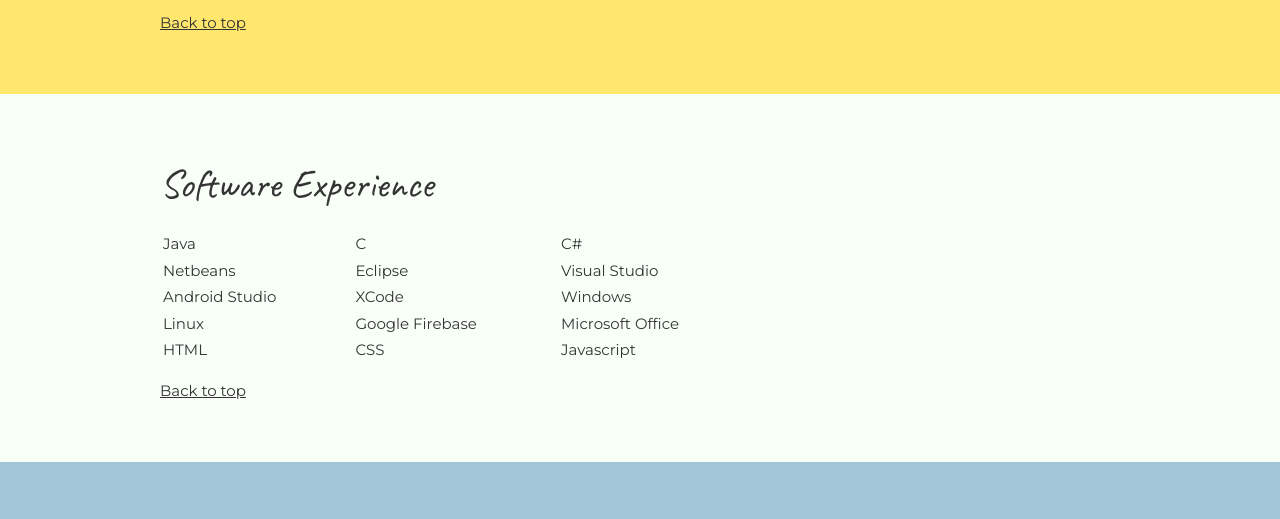
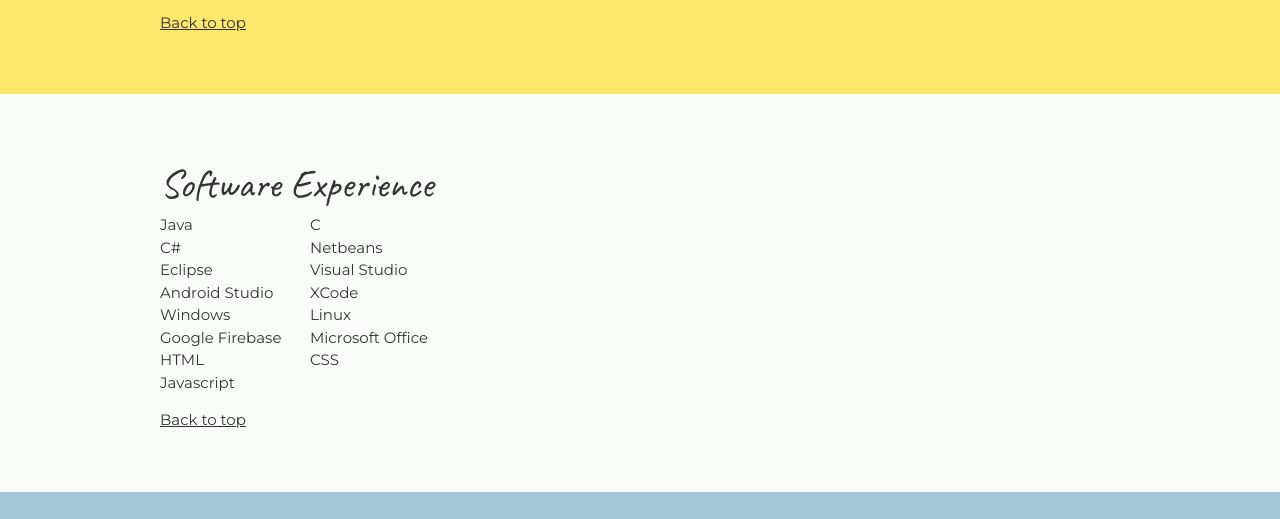
Before and after one commit to c-atchison/c-atchison.github.io, a plain HTML site: page css-portfolio/index.html in a window 1280 px wide. Shown: the part 594-1113 px from the top of the page. Drawn offline with Linux system fonts and the light colour scheme.

Commit message:
Add files via upload

```diff
--- a/css-portfolio/css/styles.css
+++ b/css-portfolio/css/styles.css
@@ -88,9 +88,22 @@ header {
 .software-experience {
     background: #F7fff7;
 }
-.software {
+/* .software {
     width: 600px;
     margin-top: 16px;
+} */
+.flex-soft {
+    display: flex;
+    flex-wrap: wrap;
+    width: 40%;
+    /* align-items: normal; */
+}
+.flex-soft-item {
+    display: flex;
+    /* justify-content: center; */
+    /* text-align: center; */
+    /* align-items: center; */
+    flex: 0 0 150px;
 }
 
 /* Work Experience
--- a/css-portfolio/index.html
+++ b/css-portfolio/index.html
@@ -47,7 +47,24 @@
         <div class="content-wrap">
         <h2>Software Experience</h2>
           <section>
-            <table class="software">
+            <div class="flex-soft">
+              <div class=flex-soft-item>Java</div>
+              <div class=flex-soft-item>C</div>
+              <div class=flex-soft-item>C#</div>
+              <div class=flex-soft-item>Netbeans</div>
+              <div class=flex-soft-item>Eclipse</div>
+              <div class=flex-soft-item>Visual Studio</div>
+              <div class=flex-soft-item>Android Studio</div>
+              <div class=flex-soft-item>XCode</div>
+              <div class=flex-soft-item>Windows</div>
+              <div class=flex-soft-item>Linux</div>
+              <div class=flex-soft-item>Google Firebase</div>
+              <div class=flex-soft-item>Microsoft Office</div>
+              <div class=flex-soft-item>HTML</div>
+              <div class=flex-soft-item>CSS</div>
+              <div class=flex-soft-item>Javascript</div>
+            </div>
+            <!-- <table class="software">
               <tr>
                 <td>Java</td>
                 <td>C</td>
@@ -73,7 +90,7 @@
                 <td>CSS</td>
                 <td>Javascript</td>
               </tr>
-            </table>
+            </table> -->
           </section>
           <p><a href="#header">Back to top</a></p>
         </div>
--- a/css-portfolio/scripts/scripts.js
+++ b/css-portfolio/scripts/scripts.js
@@ -19,13 +19,12 @@ function displayPanels(btnName) {
             softwareSection.classList.add("active");
             employmentSection.classList.add("active");
             projectsSection.classList.add("active");
-            // contactSection.classList.add("active");
+
             // and display the corresponding panel
             educationSection.style.display = "block";
             softwareSection.style.display = "block";
             employmentSection.style.display = "block";
             projectsSection.style.display = "block";
-            // contactSection.style.display = "block";
             break;
         case 'eduBtn':
             // display edu section
@@ -36,12 +35,10 @@ function displayPanels(btnName) {
             softwareSection.classList.remove("active");
             employmentSection.classList.remove("active");
             projectsSection.classList.remove("active");
-            // contactSection.classList.remove("active");
 
             softwareSection.style.display = "none";
             employmentSection.style.display = "none";
             projectsSection.style.display = "none";
-            // contactSection.style.display = "none";
             break;
         case 'softBtn':
             // display software section
@@ -52,12 +49,10 @@ function displayPanels(btnName) {
             educationSection.classList.remove("active");
             employmentSection.classList.remove("active");
             projectsSection.classList.remove("active");
-            // contactSection.classList.remove("active");
 
             educationSection.style.display = "none";
             employmentSection.style.display = "none";
             projectsSection.style.display = "none";
-            // contactSection.style.display = "none";
             break;
         case 'workBtn':
             // display employment section
@@ -68,12 +63,10 @@ function displayPanels(btnName) {
             educationSection.classList.remove("active");
             softwareSection.classList.remove("active");
             projectsSection.classList.remove("active");
-            // contactSection.classList.remove("active");
 
             educationSection.style.display = "none";
             softwareSection.style.display = "none";
             projectsSection.style.display = "none";
-            // contactSection.style.display = "none";
             break;
         case 'projBtn':
             // display projects section
@@ -84,15 +77,23 @@ function displayPanels(btnName) {
             educationSection.classList.remove("active");
             softwareSection.classList.remove("active");
             employmentSection.classList.remove("active");
-            // contactSection.classList.remove("active");
 
             educationSection.style.display = "none";
             softwareSection.style.display = "none";
             employmentSection.style.display = "none";
-            // contactSection.style.display = "none";
             break;
-        case 'contactsBtn':
-            break;
+        default:
+            // same behavior as homeBtn
+            educationSection.classList.add("active");
+            softwareSection.classList.add("active");
+            employmentSection.classList.add("active");
+            projectsSection.classList.add("active");
+
+            // and display the corresponding panel
+            educationSection.style.display = "block";
+            softwareSection.style.display = "block";
+            employmentSection.style.display = "block";
+            projectsSection.style.display = "block";
     }
 }
 
@@ -101,4 +102,3 @@ eduBtn.addEventListener("click",  () => { displayPanels("eduBtn"); }, false);
 softBtn.addEventListener("click",  () => { displayPanels("softBtn"); }, false);
 workBtn.addEventListener("click",  () => { displayPanels("workBtn"); }, false);
 projBtn.addEventListener("click",  () => { displayPanels("projBtn"); }, false);
-contactsBtn.addEventListener("click",  () => { displayPanels("contactsBtn"); }, false);
```
